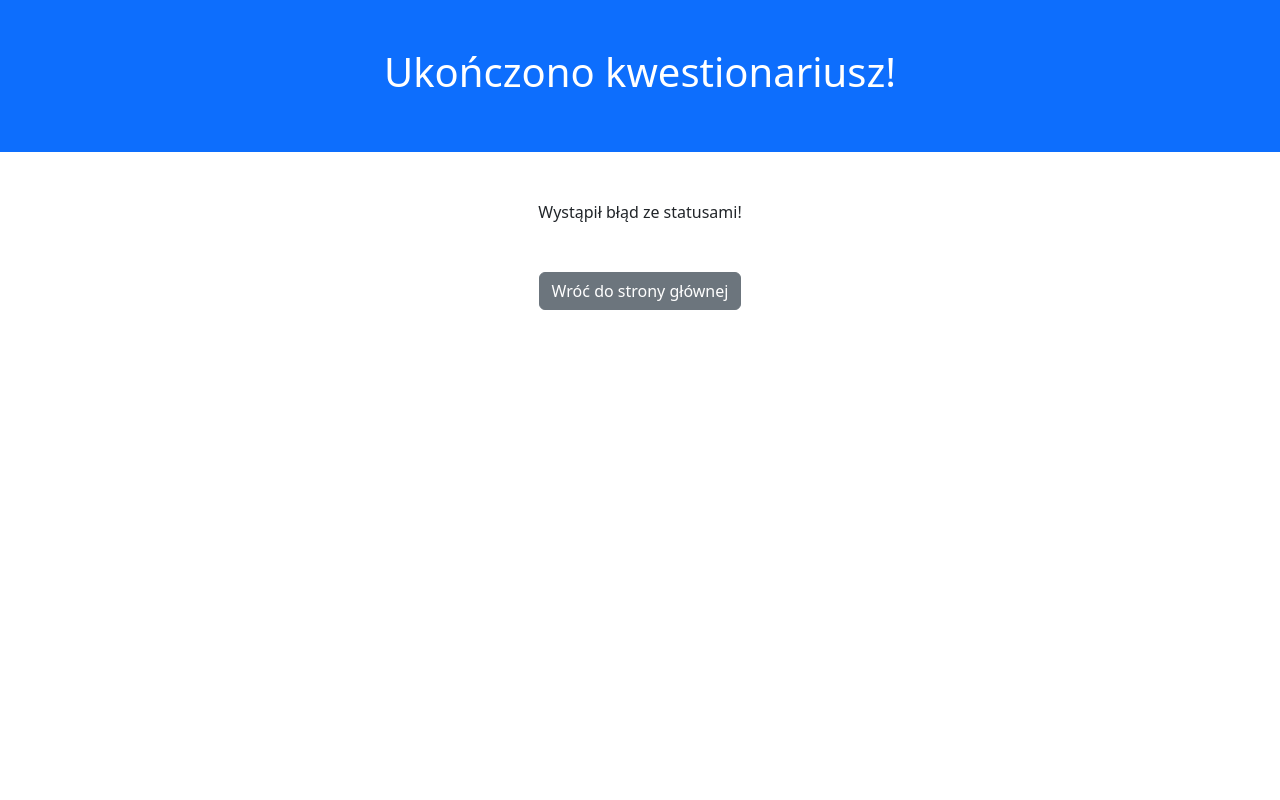
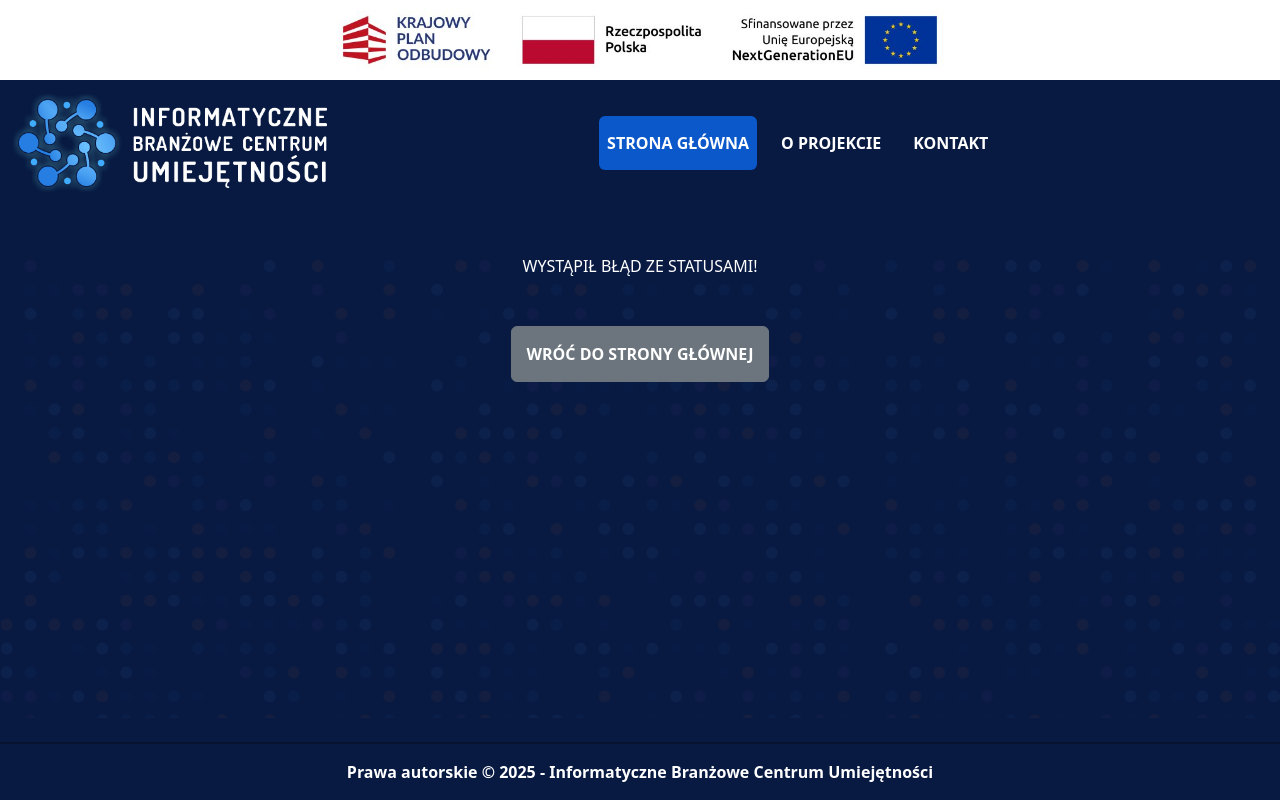
Before and after one commit to fenomenologia/PhpDoradztwo, a PHP site: page /przejscie.php in a window 1280 px wide. Run offline with PHP 8.4, Linux system fonts and the light colour scheme; the visitor is signed in with stand-in values (Sample User, id 1); data that the repository does not hold is empty.

Commit message:
stylizacja strony przejscie.php

```diff
--- a/footer.php
+++ b/footer.php
@@ -1,4 +1,4 @@
 <hr class="m-0"/>
-<footer class="text-white text-center bg-primary p-3">
+<footer class="text-white text-center bg-primary p-3 fw-bold">
 	Prawa autorskie © 2025 - Informatyczne Branżowe Centrum Umiejętności
 </footer>
--- a/przejscie.php
+++ b/przejscie.php
@@ -18,12 +18,38 @@ if (!isset($_SESSION['id_klienta']))
 	<script src="https://cdn.jsdelivr.net/npm/bootstrap@5.3.3/dist/js/bootstrap.bundle.min.js"></script>
 	<title>Przejście</title>
 	<link rel="icon" type="image/x-icon" href="zdjecia/favicon.png" />
+	<link href="style.css" rel="stylesheet" />
 </head>
-<body>
-	<div class="container-fluid text-center text-white bg-primary p-5">
-		<h1>Ukończono kwestionariusz!</h1>
-	</div>
-	<div class="container-fluid text-center mt-5">
+<body class="text-white text-center bg-primary">
+	<header class="bg-white">
+		<img src="zdjecia/header_image.jpg" alt="Header" style="height: 80px; width: auto" />
+	</header>
+	<nav class="navbar navbar-expand-sm">
+	  <div class="container-fluid d-flex justify-content-between align-items-center">
+
+		<a href="#" class="navbar-brand"><img style="height: 100px" src="zdjecia/logo ibcu.png" alt="Logo"/></a>
+
+
+		<button class="navbar-toggler" type="button" data-bs-toggle="collapse" data-bs-target="#navbarNav" aria-controls="navbarNav" aria-expanded="false" aria-label="Toggle navigation">
+		  <span class="navbar-toggler-icon"></span>
+		</button>
+
+		<div class="collapse navbar-collapse justify-content-center text-white" id="navbarNav">
+		  <ul class="navbar-nav text-white">
+			<li class="nav-item">
+			  <a class="nav-link active btn btn-primary text-white me-3 fw-bold" href="index.php">STRONA GŁÓWNA</a>
+			</li>
+			<li class="nav-item">
+			  <a class="nav-link btn btn-secondary text-white me-3 fw-bold" href="o_projekcie.php">O PROJEKCIE</a>
+			</li>
+			<li class="nav-item">
+			  <a class="nav-link btn btn-secondary text-white me-3 fw-bold" href="kontakt.php">KONTAKT</a>
+			</li>
+		  </ul>
+		</div>
+	  </div>
+	</nav>
+	<main class="container-fluid text-center bg-image bg-primary mt-5">
 		<?php
 		$id_klienta = $_SESSION['id_klienta'];
 		$sql = "SELECT id_status, id FROM doradztwo WHERE id_klienta = '$id_klienta' LIMIT 1";
@@ -35,8 +61,8 @@ if (!isset($_SESSION['id_klienta']))
 		{
 			//ZAINTERESOWAŃ zAWODOWYCH
 			case 1:
-				echo "<p class='h2'>Ukończyłeś/łaś kwestionariusz zainteresowań zawodowych!</p><br>";
-				echo "<a href='motywacja.php' class='btn btn-primary mt-3'>Rozpocznij następny kwestionariusz</a><br>";
+				echo "<p class='h2 fw-bold capital'>Ukończyłeś/łaś kwestionariusz zainteresowań zawodowych!</p><br>";
+				echo "<a href='motywacja.php' class='btn btn-primary mt-3 fw-bold'>ROZPOCZNIJ NASTĘPNY KWESTIONARIUSZ</a><br>";
 
 				if (isset($_SESSION['odpowiedzi']))
 				{
@@ -92,8 +118,8 @@ if (!isset($_SESSION['id_klienta']))
 			case 2:
 				if (isset($_SESSION['odpowiedzi']))
 				{
-					echo "<p class='h2'>Ukończyłeś/łaś kwestionariusz motywacji!</p><br>";
-					echo "<a href='styleuczenia.php' class='btn btn-primary mt-3'>Rozpocznij następny kwestionariusz</a><br>";
+					echo "<p class='h2 fw-bold capital'>Ukończyłeś/łaś kwestionariusz motywacji!</p><br>";
+					echo "<a href='styleuczenia.php' class='btn btn-primary mt-3 fw-bold'>ROZPOCZNIJ NASTĘPNY KWESTIONARIUSZ</a><br>";
 
 					$odpowiedzi = $_SESSION['odpowiedzi'];
 					//wstawienie wyników
@@ -114,8 +140,8 @@ if (!isset($_SESSION['id_klienta']))
 				else
 				{
 					//jeżeli nie ma odpowiedzi z drugiego kwestionariusza to znaczy że nie został on zrobiony, tylko użytkownik skończył pierwszy i odświeżył stronę
-					echo "<p class='h2'>Ukończyłeś/łaś kwestionariusz zainteresowań zawodowych!</p><br>";
-					echo "<a href='motywacja.php' class='btn btn-primary mt-3'>Rozpocznij następny kwestionariusz</a><br>";
+					echo "<p class='h2 fw-bold capital'>Ukończyłeś/łaś kwestionariusz zainteresowań zawodowych!</p><br>";
+					echo "<a href='motywacja.php' class='btn btn-primary mt-3 fw-bold'>ROZPOCZNIJ NASTĘPNY KWESTIONARIUSZ</a><br>";
 				}
 				break;
 
@@ -123,8 +149,8 @@ if (!isset($_SESSION['id_klienta']))
 			case 3:
 				if (isset($_SESSION['odpowiedzi_style']))
 				{
-					echo "<p class='h2'>Ukończyłeś/łaś kwestionariusz styli uczenia się!</p><br>";
-					echo "<a href='osobowosc.php' class='btn btn-primary mt-3'>Rozpocznij następny kwestionariusz</a><br>";
+					echo "<p class='h2 fw-bold capital'>Ukończyłeś/łaś kwestionariusz styli uczenia się!</p><br>";
+					echo "<a href='osobowosc.php' class='btn btn-primary mt-3 fw-bold'>ROZPOCZNIJ NASTĘPNY KWESTIONARIUSZ</a><br>";
 					$odpowiedzi = $_SESSION['odpowiedzi_style'];
 
 					//wstawienie wyników do bazy
@@ -155,8 +181,8 @@ if (!isset($_SESSION['id_klienta']))
 				else
 				{
 					//jeżeli nie ma odpowiedzi z trzeciego kwestionariusza to znaczy że nie został on zrobiony, tylko użytkownik skończył drugi i odświeżył stronę
-					echo "<p class='h2'>Ukończyłeś/łaś kwestionariusz motywacji!</p><br>";
-					echo "<a href='styleuczenia.php' class='btn btn-primary mt-3'>Rozpocznij następny kwestionariusz</a><br>";
+					echo "<p class='h2 fw-bold capital'>Ukończyłeś/łaś kwestionariusz motywacji!</p><br>";
+					echo "<a href='styleuczenia.php' class='btn btn-primary mt-3 fw-bold'>ROZPOCZNIJ NASTĘPNY KWESTIONARIUSZ</a><br>";
 				}
 				break;
 
@@ -164,7 +190,7 @@ if (!isset($_SESSION['id_klienta']))
 			case 4:
 				if (isset($_SESSION['odpowiedzi_osobowosc']))
 				{
-					echo "<p class='h2'>Ukończyłeś wszystkie kwestionariusze!</p>";
+					echo "<p class='h2 fw-bold capital'>Ukończyłeś wszystkie kwestionariusze!</p>";
 
 					$mocne = $_SESSION['odpowiedzi_osobowosc'][0];
 					$slabe = $_SESSION['odpowiedzi_osobowosc'][1];
@@ -185,22 +211,25 @@ if (!isset($_SESSION['id_klienta']))
 				else
 				{
 					//ta sama sytuacja co poprzednio - użytkownik odświeżył stronę po kwestionariuszu stylów uczenia się
-					echo "<p class='h2'>Ukończyłeś/łaś kwestionariusz styli uczenia się!</p><br>";
-					echo "<a href='osobowosc.php' class='btn btn-primary mt-3'>Rozpocznij następny kwestionariusz</a><br>";
+					echo "<p class='h2 fw-bold capital'>Ukończyłeś/łaś kwestionariusz styli uczenia się!</p><br>";
+					echo "<a href='osobowosc.php' class='btn btn-primary mt-3 fw-bold'>ROZPOCZNIJ NASTĘPNY KWESTIONARIUSZ</a><br>";
 				}
 				break;
 
 			//WSZYSTKO ZAKOŃCZONE
 			case 5:
-				echo "<p class='h2'>Ukończyłeś wszystkie kwestionariusze!</p>";
+				echo "<p class='h2 capital'>Ukończyłeś wszystkie kwestionariusze!</p>";
 				break;
 
 			default:
-				echo "Wystąpił błąd ze statusami!<br>";
+				echo "WYSTĄPIŁ BŁĄD ZE STATUSAMI!<br>";
 				break;
 		}
 		?>
-		<a href="main_site.php" class="btn btn-secondary mt-5">Wróć do strony głównej</a>
-	</div>
+		<a href="main_site.php" class="btn btn-secondary mt-5 fw-bold">WRÓĆ DO STRONY GŁÓWNEJ</a>
+	</main>
+	<?php
+	require "footer.php";
+	?>
 </body>
 </html>
--- a/style.css
+++ b/style.css
@@ -56,3 +56,7 @@ hr
 	border-top: solid 2px black;
 	margin: 0;
 }
+.capital
+{
+	text-transform: uppercase;
+}
```
